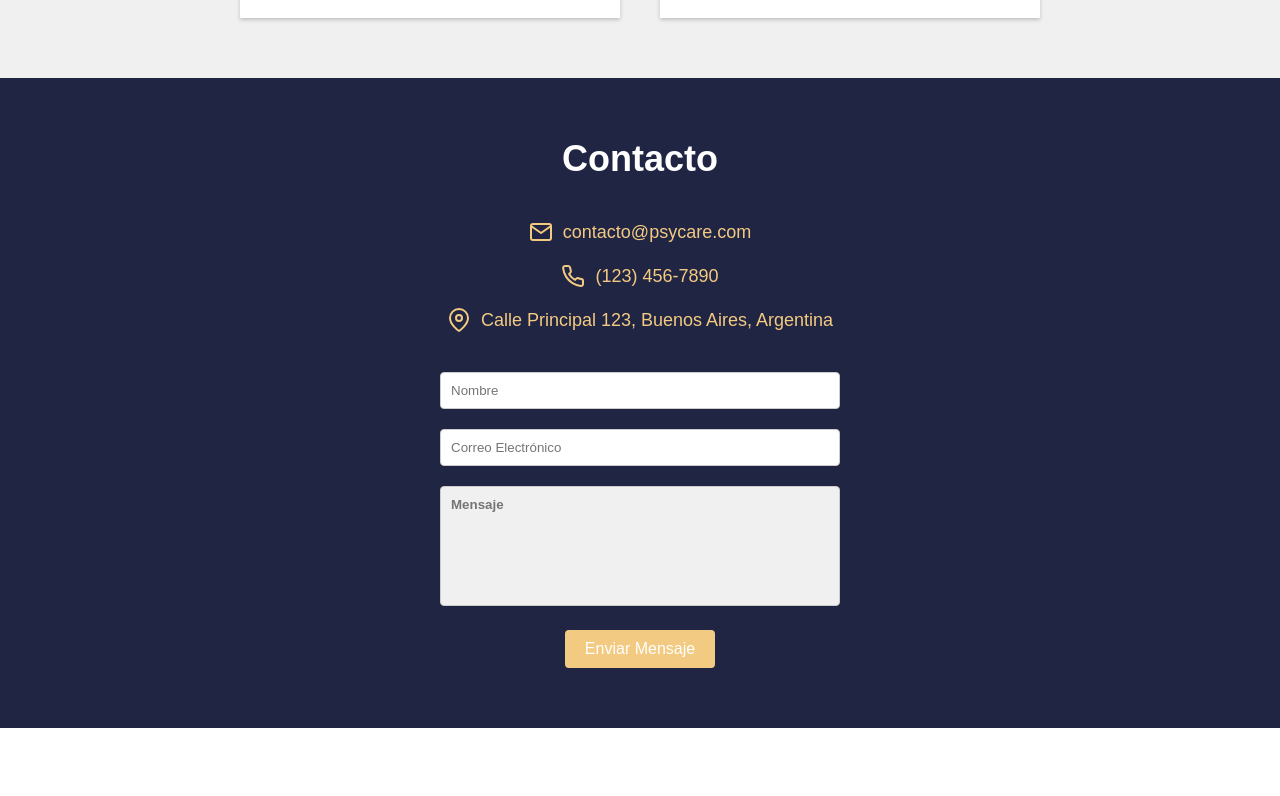
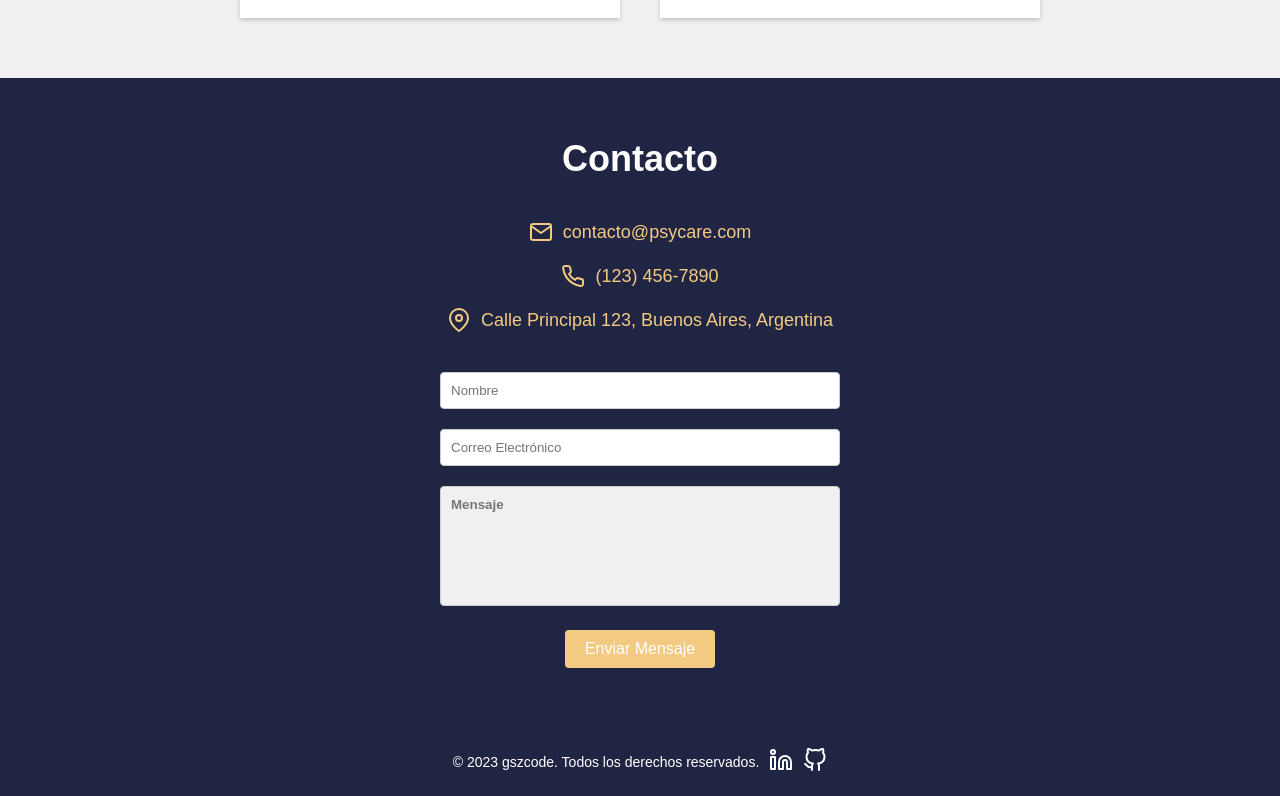
Before and after one commit to gszcode/psycare, a React (Vite) app: page / in a window 1280 px wide. Shown: the part 3474-4270 px from the top of the page. Before the commit the page ends 4202 px from the top, so only its background shows below. Built offline with nearby package versions, Linux system fonts and the light colour scheme.

Commit message:
footer agregado al app

```diff
--- a/src/App.jsx
+++ b/src/App.jsx
@@ -1,6 +1,7 @@
 import AboutSection from './components/About/AboutSection'
 import ContactSection from './components/Contact/ContactSection'
 import FocusSection from './components/Focus/FocusSection'
+import FooterSection from './components/Footer/FooterSection'
 import Header from './components/Header/Header'
 import HomeSection from './components/Home/HomeSection'
 import ServiceSection from './components/Services/ServiceSection'
@@ -16,6 +17,7 @@ function App() {
       <FocusSection />
       <TestimonialsSection />
       <ContactSection />
+      <FooterSection />
     </>
   )
 }
```
